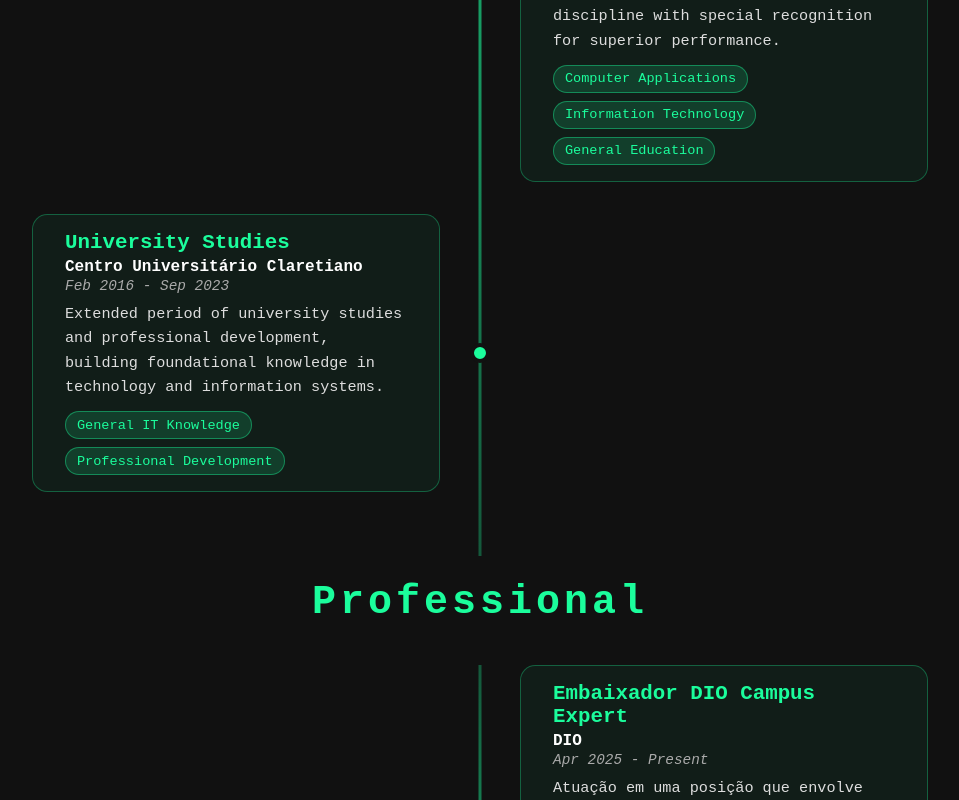
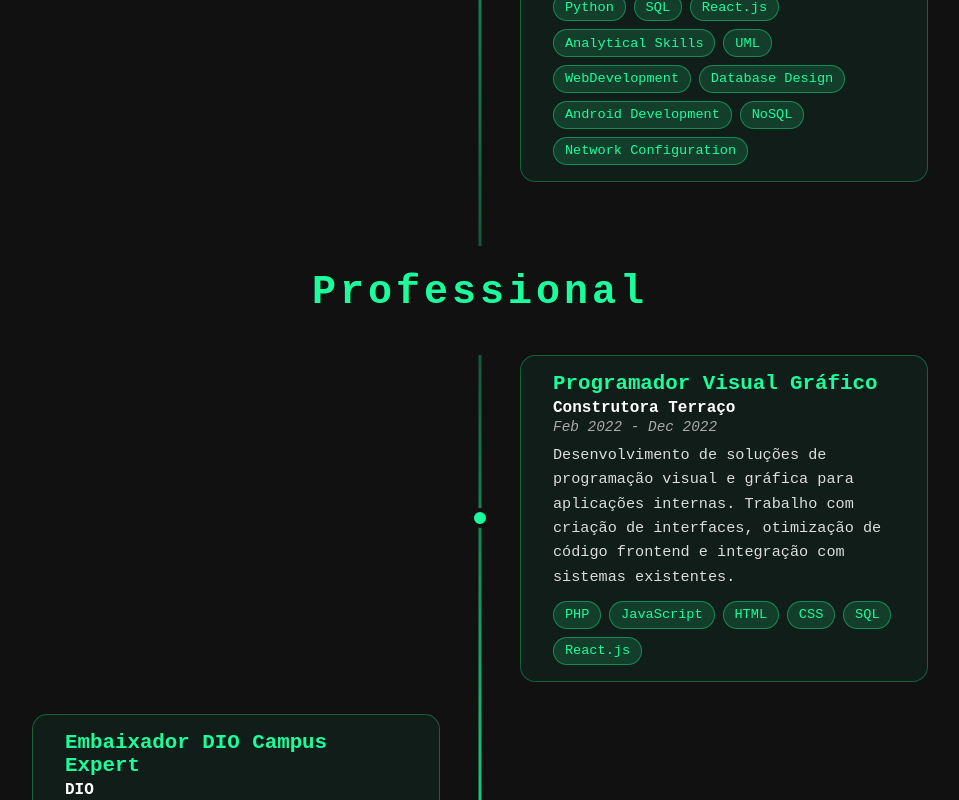
Before and after one commit to GabrielHCoimbra/MyLandingPage, a React (Vite) app in the folder my-landing-page/: page / in a window 1280 px wide. Shown: the part 4040-4840 px from the top of the page, without its empty margins (160-1119 px from the left). Built offline with nearby package versions, Linux system fonts and the light colour scheme; no server answers.

Commit message:
Last Data update

```diff
--- a/my-landing-page/src/components/Navbar/navbar.css
+++ b/my-landing-page/src/components/Navbar/navbar.css
@@ -9,6 +9,7 @@
 
 .navbar.fixed {
     position: fixed;
+    z-index: 1000;
     box-shadow: 0 2px 10px rgba(0, 255, 0, 1);
     background-color: #11111109;
     background-image: linear-gradient(180deg, #111 60%, #0f0 90%);
--- a/my-landing-page/src/data/experience.json
+++ b/my-landing-page/src/data/experience.json
@@ -2,16 +2,6 @@
   "education": [
     {
       "id": 1,
-      "institution": "IEFP",
-      "course": "Técnico Especialista em Tecnologias e Programação de Sistemas de Informação",
-      "level": "Specialist Degree",
-      "startDate": "Dec 2025",
-      "endDate": "Nov 2026",
-      "description": "Advanced specialist training in Information Systems Technologies and Programming. Comprehensive curriculum covering web development (server-side and client-side), database design, relational and NoSQL databases, mobile applications for Android, network communication configuration, information system analysis and planning, algorithm development, security and occupational health standards in IT, and object-oriented programming.",
-      "skills": ["Python", "SQL", "React.js", "Analytical Skills", "UML", "WebDevelopment", "Database Design", "Android Development", "NoSQL", "Network Configuration"]
-    },
-    {
-      "id": 2,
       "institution": "Senai Centro de Treinamento da Tecnologia da Informação - CTTI MG",
       "course": "Técnico em Desenvolvimento WEB",
       "level": "Technical Course",
@@ -21,7 +11,7 @@
       "skills": ["PHP", "PhpMyAdmin", "MySQL", "SQL", "CSS", "Bootstrap", "JavaScript", "Node.js", "React.js", "HTML"]
     },
     {
-      "id": 3,
+      "id": 2,
       "institution": "Escola Secundária Martins Sarmento",
       "course": "12º Ano - Ensino Secundário Português",
       "level": "High School",
@@ -31,19 +21,33 @@
       "skills": ["Computer Applications", "Information Technology", "General Education"]
     },
     {
-      "id": 4,
-      "institution": "Centro Universitário Claretiano",
-      "course": "University Studies",
-      "level": "Higher Education",
-      "startDate": "Feb 2016",
-      "endDate": "Sep 2023",
-      "description": "Extended period of university studies and professional development, building foundational knowledge in technology and information systems.",
-      "skills": ["General IT Knowledge", "Professional Development"]
+      "id": 3,
+      "institution": "IEFP",
+      "course": "Técnico Especialista em Tecnologias e Programação de Sistemas de Informação",
+      "level": "Specialist Degree",
+      "startDate": "Dec 2025",
+      "endDate": "Nov 2026",
+      "description": "Advanced specialist training in Information Systems Technologies and Programming. Comprehensive curriculum covering web development (server-side and client-side), database design, relational and NoSQL databases, mobile applications for Android, network communication configuration, information system analysis and planning, algorithm development, security and occupational health standards in IT, and object-oriented programming.",
+      "skills": ["Python", "SQL", "React.js", "Analytical Skills", "UML", "WebDevelopment", "Database Design", "Android Development", "NoSQL", "Network Configuration"]
     }
+
   ],
   "experience": [
     {
       "id": 1,
+      "company": "Construtora Terraço",
+      "position": "Programador Visual Gráfico",
+      "type": "Apprenticeship",
+      "startDate": "Feb 2022",
+      "endDate": "Dec 2022",
+      "duration": "11 months",
+      "location": "Belo Horizonte, Minas Gerais, Brazil",
+      "description": "Desenvolvimento de soluções de programação visual e gráfica para aplicações internas. Trabalho com criação de interfaces, otimização de código frontend e integração com sistemas existentes.",
+      "skills": ["PHP", "JavaScript", "HTML", "CSS", "SQL", "React.js"]
+
+      },
+    {
+      "id": 2,
       "company": "DIO",
       "position": "Embaixador DIO Campus Expert",
       "type": "Full-time",
@@ -53,18 +57,7 @@
       "location": "Brazil - Remote",
       "description": "Atuação em uma posição que envolve liderança comunitária e representação universitária dentro de um dos maiores ecossistemas de educação em tecnologia da América Latina. Como parte do programa, participo de iniciativas para promover educação tecnológica, engajamento comunitário e desenvolvimento profissional dos participantes.",
       "skills": ["Self-Management", "Personal Development", "Community Leadership", "University Representation", "Education Technology"]
-    },
-    {
-      "id": 2,
-      "company": "Construtora Terraço",
-      "position": "Programador Visual Gráfico",
-      "type": "Apprenticeship",
-      "startDate": "Feb 2022",
-      "endDate": "Dec 2022",
-      "duration": "11 months",
-      "location": "Belo Horizonte, Minas Gerais, Brazil",
-      "description": "Desenvolvimento de soluções de programação visual e gráfica para aplicações internas. Trabalho com criação de interfaces, otimização de código frontend e integração com sistemas existentes.",
-      "skills": ["PHP", "JavaScript", "HTML", "CSS", "SQL", "React.js"]
+
     }
   ]
 }
```
Also changed, not shown: my-landing-page/pendencias.txt.
